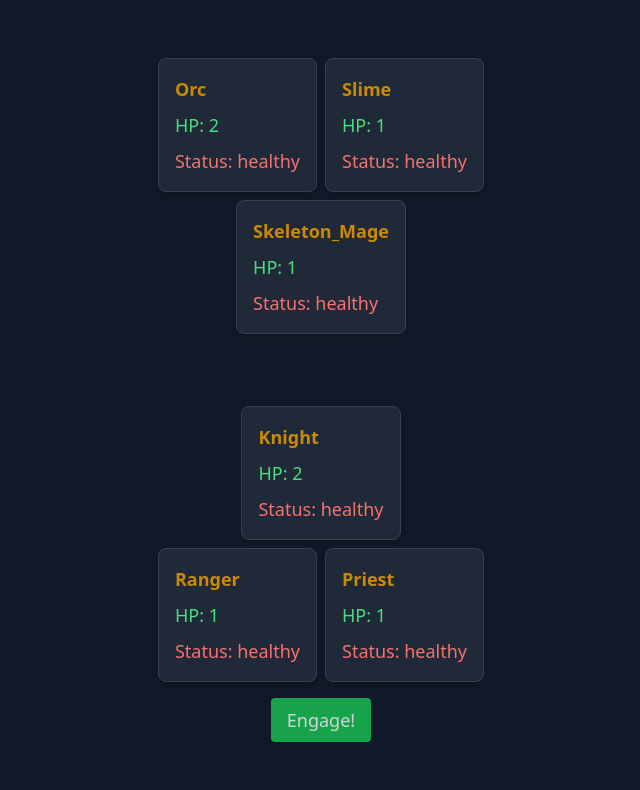
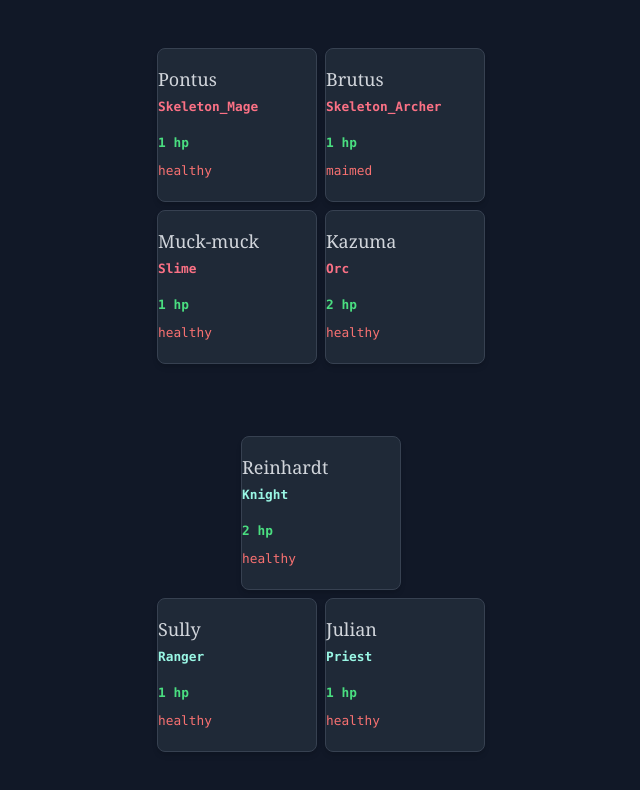
Before and after one commit to halcyon1128/the-first-descent, a Preact app: page / in a window 1280 px wide. Shown: the top 790 px of the page, without its empty margins (319-959 px from the left). Built offline with nearby package versions, Linux system fonts and the light colour scheme.

Commit message:
backup version if revision fails

```diff
--- a/src/components/Card.jsx
+++ b/src/components/Card.jsx
@@ -1,15 +1,33 @@
 // src/components/Card.jsx
 import { h } from "preact";
 
-export default function Card({ id, hp, status, onClick }) {
+export default function Card({ id, type, hp, status, onClick, team }) { // Added type prop
+  const nameColor = team === "enemy" ? "text-rose-400" : "text-teal-200";
+  const isKilled = status === "killed";
+
+  // Base classes
+  let cardClasses = "font-mono py-4 border border-gray-700 bg-gray-800 rounded-lg shadow-md flex flex-col focus:outline-none selection:bg-transparent w-40";
+
+  // Add styles for killed units
+  if (isKilled) {
+    cardClasses += " opacity-50 cursor-not-allowed"; // Grey out and change cursor
+  } else {
+    cardClasses += " hover:bg-slate-600"; // Only allow hover effect if not killed
+  }
+
   return (
     <button
-      onClick={onClick}
-      class="p-4 border border-gray-700 bg-gray-800 text-gray-300 rounded-lg shadow-md flex flex-col gap-2 focus:outline-none hover:bg-slate-600 selection:bg-transparent"
+      onClick={!isKilled ? onClick : undefined} // Disable onClick if killed
+      disabled={isKilled} // Disable the button element if killed
+      class={cardClasses}
     >
-      <div class="font-bold text-yellow-600">{id}</div>
-      <div class="text-green-400">HP: {hp}</div>
-      <div class="text-red-400">Status: {status}</div>
+      <div class="font-serif font-thin text-gray-300">{id}</div>
+      <div class={`font-semibold text-xxs mb-2 ${nameColor}`}>{type}</div> {/* Display type instead of id */}
+      {/* Show HP only if not killed, or show 0 if killed */}
+
+      <div class="text-green-400 font-semibold text-xxs">{isKilled ? 0 : hp} hp</div>
+      {/* Display status, maybe different color if killed */}
+      <div class={isKilled ? "text-gray-500 text-xxs" : "text-red-400 text-xxs"}>{status}</div>
     </button>
   );
 }
--- a/src/components/GameBoard.jsx
+++ b/src/components/GameBoard.jsx
@@ -7,26 +7,28 @@ import Card from "./Card";
 
 export default function GameBoard() {
   const { heroRoster, enemyRoster } = useContext(PlayerContext);
-  const { selectUnit, engage } = useContext(ActionContext);
+  const { selectUnit } = useContext(ActionContext); // Removed engageUnits
 
   return (
-    <div class="h-screen w-screen bg-gray-900 text-gray-300 flex flex-col items-center justify-center py-2 text-xxs md:text-lg lg:text-lg">
+    <div class="h-screen w-screen bg-gray-900 flex flex-col items-center justify-center py-2 text-xs md:text-lg lg:text-lg">
       {/* Enemy Formation */}
       <div class="flex flex-row gap-2 justify-center">
+        {enemyRoster.back.map((unit) => (
+          <Card
+            key={unit.id}
+            {...unit}
+            onClick={() => selectUnit(unit, "enemy")}
+            team="enemy"
+          />
+        ))}
+      </div>
+      <div class="flex flex-row gap-2 mt-2 justify-center ">
         {enemyRoster.front.map((unit) => (
           <Card
             key={unit.id}
             {...unit}
             onClick={() => selectUnit(unit, "enemy")}
-          />
-        ))}
-      </div>
-      <div class="flex flex-row gap-2 mt-2 justify-center">
-        {enemyRoster.back.map((unit) => (
-          <Card
-            key={unit.id}
-            {...unit}
-            onClick={() => selectUnit(unit, "enemy")}
+            team="enemy"
           />
         ))}
       </div>
@@ -41,6 +43,7 @@ export default function GameBoard() {
             key={unit.id}
             {...unit}
             onClick={() => selectUnit(unit, "hero")}
+            team="hero"
           />
         ))}
       </div>
@@ -50,17 +53,12 @@ export default function GameBoard() {
             key={unit.id}
             {...unit}
             onClick={() => selectUnit(unit, "hero")}
+            team="hero"
           />
         ))}
       </div>
 
-      {/* Engage button to trigger combat */}
-      <button
-        onClick={engage}
-        class="mt-4 px-4 py-2 bg-green-600 rounded focus:outline-none"
-      >
-        Engage!
-      </button>
+      {/* Engage button removed */}
     </div>
   );
 }
--- a/src/contexts/ActionContext.js
+++ b/src/contexts/ActionContext.js
@@ -1,96 +1,127 @@
 // src/contexts/ActionContext.js
 import { createContext } from "preact";
-import { useState, useContext } from "preact/hooks";
+import { useState, useContext, useCallback } from "preact/hooks"; // Combined imports
 import { PlayerContext } from "./PlayerContext";
-import { simulateEngagement } from "../utils/combatUtils";
+import { rollAttack, rollDefend, updateTarget } from "../utils/combatUtils";
 
 export const ActionContext = createContext();
 
 export function ActionProvider({ children }) {
-  // Pull the roster (and updater functions) from PlayerContext.
   const { heroRoster, enemyRoster, setEnemyRoster } = useContext(PlayerContext);
+  const [selectedAttacker, setSelectedAttacker] = useState(null);
+  // No need for selectedDefender state anymore, it's transient
 
-  // Hold the selected units internally.
-  const [selectedAttacker, setSelectedAttacker] = useState(null);
-  const [selectedDefender, setSelectedDefender] = useState(null);
+  // Internal function to handle combat resolution
+  const _resolveCombat = useCallback(
+    (attacker, defender) => {
+      // Ensure both units are not killed before proceeding
+      if (attacker.status === 'killed' || defender.status === 'killed') {
+        console.warn("Cannot engage with a killed unit.");
+        setSelectedAttacker(null); // Reset selection if invalid
+        return;
+      }
 
-  // A single selection function: based on the team parameter,
-  // ActionContext will parse the PlayerContext object and set the
-  // appropriate selection.
-  const selectUnit = (unit, team) => {
-    if (team === "hero") {
-      // Search for the unit in the hero roster.
-      const found =
-        heroRoster.front.find((u) => u.id === unit.id) ||
-        heroRoster.back.find((u) => u.id === unit.id);
-      if (found) {
-        setSelectedAttacker(found);
-        console.log("Selected attacker:", found);
+      console.log("Engaging units:", attacker, defender);
+
+      // Phase 1: Attack roll.
+      // Pass attacker's atk stat to rollAttack
+      if (!rollAttack(attacker.atk)) {
+        console.log(`${attacker.name} missed ${defender.name}.`);
+        return { outcome: "miss" };
       }
-    } else if (team === "enemy") {
-      // Search for the unit in the enemy roster.
-      const found =
-        enemyRoster.front.find((u) => u.id === unit.id) ||
-        enemyRoster.back.find((u) => u.id === unit.id);
-      if (found) {
-        setSelectedDefender(found);
-        console.log("Selected defender:", found);
+      console.log(`${attacker.name}'s attack roll succeeded.`);
+
+      // Phase 2: Defense roll.
+      // Pass defender's def stat to rollDefend
+      if (rollDefend(defender.def)) {
+        console.log(`${defender.name} deflected the attack.`);
+        return { outcome: "defended" };
       }
-    }
-  };
+      console.log(`${defender.name}'s defense roll failed; damage goes through.`);
 
-  const engage = () => {
-    if (!selectedAttacker || !selectedDefender) {
-      console.warn("Both an attacker and defender must be selected.");
-      return;
-    }
+      // Phase 3: Update target's HP.
+      const updatedDefender = updateTarget(defender);
+      console.log(
+        `${defender.name} takes 1 damage. HP: ${updatedDefender.hp}`
+      );
 
-    // Parse the enemy roster to see if the defender is in the 'front' or 'back'.
-    // (This is our single source of truth.)
-    let defenderRow = enemyRoster.front.find(
-      (u) => u.id === selectedDefender.id
-    )
-      ? "front"
-      : "back";
-    // Create an object that includes the row placement.
-    const defenderWithPlacement = {
-      ...selectedDefender,
-      placement: defenderRow,
-    };
+      // Update enemy roster
+      setEnemyRoster((prev) => {
+        const newFront = prev.front.map((u) =>
+          u.id === defender.id ? updatedDefender : u
+        );
+        const newBack = prev.back.map((u) =>
+          u.id === defender.id ? updatedDefender : u
+        );
+        return { front: newFront, back: newBack };
+      });
 
-    // Run the modular simulation (imported from combatUtils.js).
-    const result = simulateEngagement(
-      selectedAttacker,
-      defenderWithPlacement,
-      enemyRoster
-    );
+      return { outcome: "hit" };
+    },
+    [enemyRoster, setEnemyRoster] // Dependencies for useCallback
+  );
 
-    // If the attack outcome was "hit", update the enemy roster accordingly.
-    if (result.outcome === "hit") {
-      if (defenderRow === "front") {
-        setEnemyRoster((prev) => ({
-          ...prev,
-          front: prev.front.map((u) =>
-            u.id === selectedDefender.id ? { ...defenderWithPlacement } : u
-          ),
-        }));
+  // Refactored selection function
+  const selectUnit = useCallback(
+    (unit, team) => {
+      if (team === "hero") {
+        // Find the hero unit from the roster to ensure we have the latest state
+        const foundHero =
+          heroRoster.front.find((u) => u.id === unit.id) ||
+          heroRoster.back.find((u) => u.id === unit.id);
+
+        if (foundHero) {
+          // Prevent selecting a killed hero
+          if (foundHero.status === 'killed') {
+            console.log(`${foundHero.name} is killed and cannot attack.`);
+            return; // Do nothing if the hero is killed
+          }
+
+          // If this hero is already selected, deselect it.
+          if (selectedAttacker && selectedAttacker.id === foundHero.id) {
+             console.log(`Deselected attacker: ${foundHero.name}`);
+             return setSelectedAttacker(foundHero.name);
+
+          } else {
+             console.log(`Selected attacker: ${foundHero.name}`);
+             return setSelectedAttacker(foundHero);
+          }
+        }
+      } else if (team === "enemy" && selectedAttacker) {
+        // Find the enemy unit from the roster
+        const foundEnemy =
+          enemyRoster.front.find((u) => u.id === unit.id) ||
+          enemyRoster.back.find((u) => u.id === unit.id);
+
+        if (foundEnemy) {
+           // Prevent targeting a killed enemy
+           if (foundEnemy.status === 'killed') {
+             console.log(`${foundEnemy.name} is already killed.`);
+             return; // Do nothing if the target is killed
+           }
+          console.log(`Selected target: ${foundEnemy.name}`);
+          // Attacker is selected, and an enemy is clicked: resolve combat
+          _resolveCombat(selectedAttacker, foundEnemy);
+          // Reset attacker selection after combat
+          setSelectedAttacker(null);
+        }
+      } else if (team === "enemy" && !selectedAttacker) {
+         console.warn("Please select a hero attacker first.");
       } else {
-        setEnemyRoster((prev) => ({
-          ...prev,
-          back: prev.back.map((u) =>
-            u.id === selectedDefender.id ? { ...defenderWithPlacement } : u
-          ),
-        }));
+         // Handle other cases like clicking an empty space or invalid target?
+         // For now, just reset selection if a hero clicks another hero
+         if (team === "hero" && selectedAttacker) {
+            console.log("Invalid target. Select an enemy.");
+            // Optionally deselect attacker here if desired:
+            // setSelectedAttacker(null);
+         }
       }
-    }
-    console.log("Engagement result:", result);
-    // Clear selections so that a new engagement can occur.
-    setSelectedAttacker(null);
-    setSelectedDefender(null);
-    return result;
-  };
+    },
+    [selectedAttacker, heroRoster, enemyRoster, _resolveCombat] // Dependencies for useCallback
+  );
 
-  const actions = { selectUnit, engage };
+  // Only expose the refactored selectUnit action.
+  const actions = { selectUnit };
 
   return (
     <ActionContext.Provider value={actions}>{children}</ActionContext.Provider>
--- a/src/contexts/PlayerContext.js
+++ b/src/contexts/PlayerContext.js
@@ -1,42 +1,45 @@
 // src/contexts/PlayerContext.js
 import { createContext } from "preact";
-import { useState, useContext, useEffect } from "preact/hooks";
-import { GameContext } from "./GameContext";
+import { useState, useEffect } from "preact/hooks";
 
 export const PlayerContext = createContext();
 
 export function PlayerProvider({ children }) {
-  const { hero, enemy } = useContext(GameContext);
-
   const [heroRoster, setHeroRoster] = useState({ front: [], back: [] });
   const [enemyRoster, setEnemyRoster] = useState({ front: [], back: [] });
 
+  // Run only once on mount
   useEffect(() => {
-    if (hero && enemy) {
     setHeroRoster({
       front: [
         {
-            id: "Knight",
+          id: "Reinhardt", // Added unique ID
+          type: "Knight", // Renamed original id to type
           hp: 2,
-            atk: hero["Knight"].atk,
-            def: hero["Knight"].def,
-            status: "healthy",
+          maxHp: 2, // Added maxHp
+          atk: 1,
+          def: 0.5,
+          status: "healthy", // Uncommented/Set status
         },
       ],
       back: [
         {
-            id: "Ranger",
+          id: "Sully", // Added unique ID
+          type: "Ranger", // Renamed original id to type
           hp: 1,
-            atk: hero["Ranger"].atk,
-            def: hero["Ranger"].def,
-            status: "healthy",
+          maxHp: 1, // Added maxHp
+          atk: 0.8,
+          def: 0.2,
+          status: "healthy", // Uncommented/Set status
         },
         {
-            id: "Priest",
+          id: "Julian", // Added unique ID
+          type: "Priest", // Renamed original id to type
           hp: 1,
-            atk: hero["Priest"].atk,
-            def: hero["Priest"].def,
-            status: "healthy",
+          maxHp: 1, // Added maxHp
+          atk: 0.2,
+          def: 0.2,
+          status: "healthy", // Uncommented/Set status
         },
       ],
     });
@@ -44,33 +47,46 @@ export function PlayerProvider({ children }) {
     setEnemyRoster({
       front: [
         {
-            id: "Orc",
-            hp: 2,
-            atk: enemy["Orc"].atk,
-            def: enemy["Orc"].def,
-            status: "healthy",
+          id: "Muck-muck", // Added unique ID
+          type: "Slime", // Renamed original id to type
+          hp: 1,
+          maxHp: 1, // Added maxHp
+          atk: 0.2,
+          def: 0,
+          status: "healthy", // Uncommented/Set status
         },
         {
-            id: "Slime",
-            hp: 1,
-            atk: enemy["Slime"].atk,
-            def: enemy["Slime"].def,
-            status: "healthy",
+          id: "Kazuma", // Added unique ID
+          type: "Orc", // Renamed original id to type
+          hp: 2,
+          maxHp: 2, // Added maxHp
+          atk: 0.6,
+          def: 0.2,
+          status: "healthy", // Uncommented/Set status
         },
       ],
       back: [
         {
-            id: "Skeleton_Mage",
+          id: "Pontus", // Added unique ID
+          type: "Skeleton_Mage", // Renamed original id to type
           hp: 1,
-            atk: enemy["Skeleton_Mage"].atk,
-            def: enemy["Skeleton_Mage"].def,
-            status: "healthy",
+          maxHp: 1, // Added maxHp
+          atk: 0.8,
+          def: 0.1,
+          status: "healthy", // Uncommented/Set status
+        },
+        {
+          id: "Brutus", // Added unique ID
+          type: "Skeleton_Archer", // Renamed original id to type
+          hp: 1,
+          maxHp: 1, // Added maxHp
+          atk: 0.7,
+          def: 0.1,
+          status: "maimed", // Kept original status
         },
       ],
     });
-    }
-  }, [hero, enemy]);
-
+  }, []); // Added empty dependency array
   return (
     <PlayerContext.Provider
       value={{ heroRoster, enemyRoster, setHeroRoster, setEnemyRoster }}
--- a/src/utils/combatUtils.js
+++ b/src/utils/combatUtils.js
@@ -1,90 +1,73 @@
+/**
+ * generate Random number
+ * for use in attacking, defending and counter attacking phases
+ * combatUtils scoped only
+ */
+function getRandom(msecs, myRand) {
+  msecs = new Date().getMilliseconds();
+  myRand = Math.round((msecs + Math.random()) / 10);
+  return myRand;
+}
+
 /**
  * Rolls for an attack.
  * Special-case: a Knight’s attack always hits (true strike).
  * Otherwise, if Math.random() is less than attacker.atk, the attack lands.
  */
-export const rollAttack = (attacker) => {
-  if (attacker.id === "Knight") {
-    return true; // True Strike: always hit.
+export const rollAttack = (attackerAtk, hit) => {
+  attackerAtk *= 100;
+  console.log(`attackerAtk = ${attackerAtk}`);
+  if (attackerAtk > getRandom()) {
+    hit = true;
+    console.log("hit!");
+  } else {
+    hit = false;
+    console.log("miss!");
   }
-  return Math.random() < attacker.atk;
+
+  return hit;
 };
 
 /**
- * Determines the effective defense stat for a unit.
- * If the defender is in the back row, borrow the def stat from one of the front-row units.
- * If more than one unit is available in front, you can choose the one with the highest def.
+ * Rolls for a defend.
+ *
  */
-export const getEffectiveDefense = (defender, teamRoster) => {
-  if (defender.placement === "front") {
-    return { effectiveDef: defender.def, provider: defender };
+export const rollDefend = (defenderDef, deflect) => {
+  defenderDef *= 100;
+  console.log(`defenderDef = ${defenderDef}`);
+  if (defenderDef > getRandom()) {
+    deflect = true;
+    console.log("attack deflected!");
+  } else {
+    deflect = false;
+    console.log(`target is hit!`);
   }
-  // For back row, check the front:
-  if (teamRoster.front.length > 0) {
-    // Choose the unit with the highest defense among the front units.
-    const provider = teamRoster.front.reduce((prev, curr) =>
-      prev.def > curr.def ? prev : curr
-    );
-    return { effectiveDef: provider.def, provider };
-  }
-  // Fallback: if no front row exists, use the defender's own def.
-  return { effectiveDef: defender.def, provider: defender };
+  return deflect;
 };
 
 /**
- * Rolls for defense success.
- * If Math.random() is less than the effective defense stat, the defense is successful.
+ * Decrease the target's HP by 1.
+ * If HP drops to 0 or below, set status to 'killed'.
+ * Otherwise, update status based on HP percentage (e.g., 'wounded' - placeholder for now).
  */
-export const rollDefense = (effectiveDef) => {
-  return Math.random() < effectiveDef;
+export const updateTarget = (target) => {
+  const newHp = Math.max(target.hp - 1, 0); // Ensure HP doesn't go below 0
+  let newStatus = target.status; // Start with current status
+
+  if (newHp <= 0) {
+    newStatus = "killed"; // Set status to killed if HP is 0 or less
+  }
+  // Placeholder for other status updates like 'wounded'
+  // else if (newHp === 1 && target.maxHp > 1) {
+  //   newStatus = "wounded";
+  // }
+  // else {
+  //    newStatus = "healthy"; // Or revert to healthy if conditions met
+  // }
+
+  return {
+    ...target,
+    hp: newHp,
+    status: newStatus, // Update status along with HP
+  };
 };
-
-/**
- * Rolls for a strike back based on the defender's atk stat.
- */
-export const rollStrikeBack = (defender) => {
-  return Math.random() < defender.atk;
-};
-
-/**
- * Applies a successful hit by reducing the atk and def stats of the targeted unit (or its provider).
- * Returns the outcome of the hit.
- */
-export const applyHit = (defender, provider) => {
-  provider.atk = Math.max(0, provider.atk - 0.1);
-  provider.def = Math.max(0, provider.def - 0.1);
-  return { outcome: "hit" };
-};
-
-/**
- * Simulates a full engagement: attacker vs. defender.
- * Combines attack roll, defense roll, and, if applicable, strike back logic.
- * teamRoster is the full roster (from the defender's side) and is used for determining effective defense.
- */
-export const simulateEngagement = (attacker, defender, teamRoster) => {
-  // Attack phase:
-  if (!rollAttack(attacker)) {
-    return { outcome: "miss" };
-  }
-
-  // Determine defender's effective defense.
-  const { effectiveDef, provider } = getEffectiveDefense(defender, teamRoster);
-
-  // Defense phase:
-  if (rollDefense(effectiveDef)) {
-    // If defense is successful, check for strike-back chance.
-    if (rollStrikeBack(defender)) {
-      // For strike back, roles are reversed.
-      const strikeBackOutcome = simulateEngagement(
-        defender,
-        attacker,
-        teamRoster
-      );
-      return { outcome: "defended", strikeBack: strikeBackOutcome };
-    }
-    return { outcome: "defended" };
-  }
-
-  // Attack hits.
-  return applyHit(defender, provider);
-};
--- a/tailwind.config.js
+++ b/tailwind.config.js
@@ -4,7 +4,7 @@ export default {
   theme: {
     extend: {
       fontSize: {
-        xxs: "0.500rem", // 10px
+        xxs: "0.8rem", // 10px
       },
     },
   },
```
Also changed, not shown: src/contexts/GameContext.js (+17 -2 lines). Lines whose indentation alone changed are shown as unchanged.
